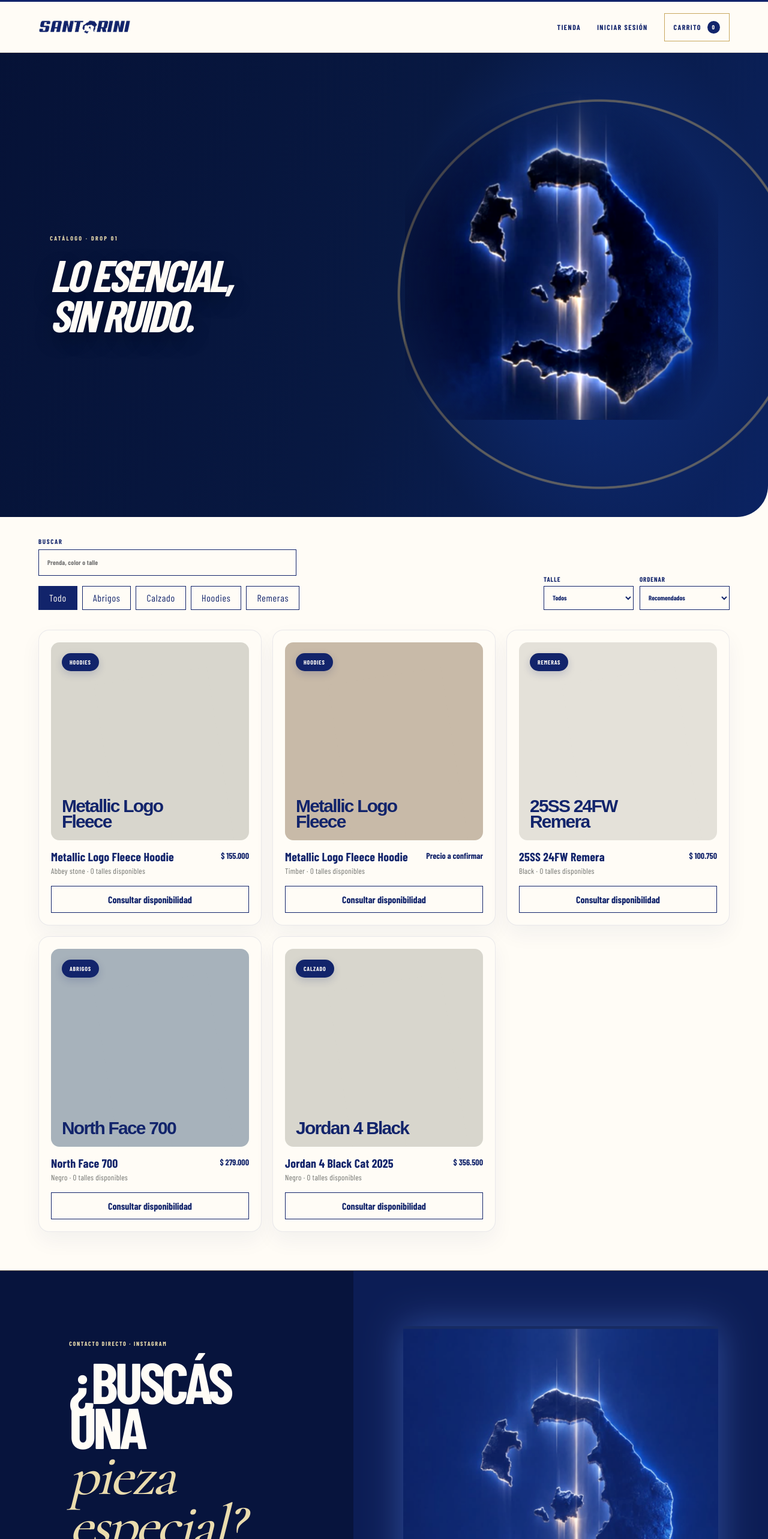
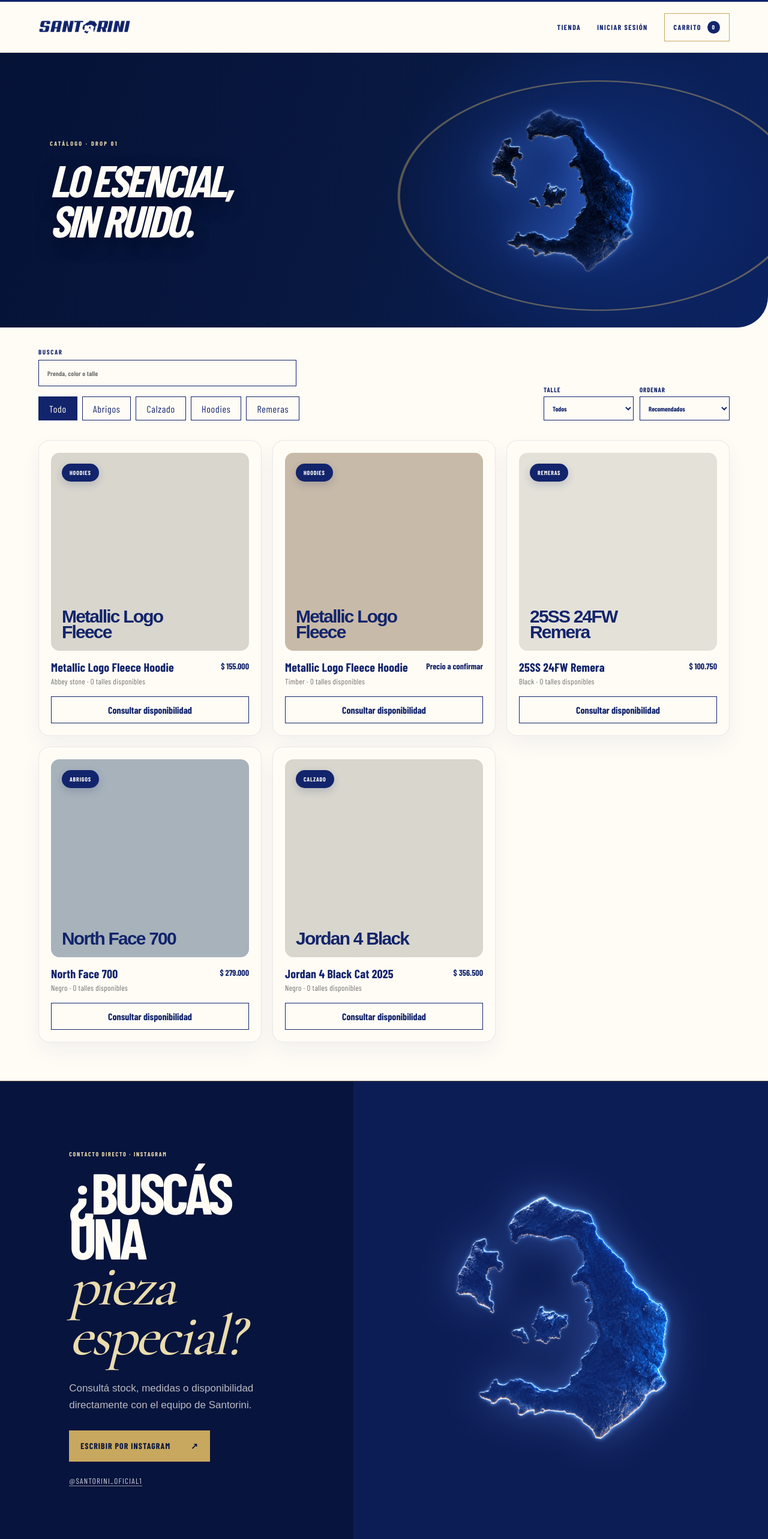
Before and after one commit to ESSESUIZ/Santorini, a Next.js app: page /tienda in a window 1280 px wide. Shown: the top 2566 px of the page at 60% size. Built offline with nearby package versions, Linux system fonts and the light colour scheme; no server answers; a web font is replaced by a local one.

Commit message:
feat: unify public banners with clean island asset

```diff
--- a/app/brand-motion.css
+++ b/app/brand-motion.css
@@ -652,8 +652,8 @@ button, a { touch-action: manipulation; }
 .catalog-head .catalog-copy .eyebrow { margin-bottom: 22px; color: #eadcae; }
 .catalog-head h1 { max-width: 680px; color: #fffcf6; font-size: clamp(3rem, 5.8vw, 6.2rem); font-style: italic; letter-spacing: -.055em; text-shadow: 0 12px 34px rgba(0,0,0,.28); }
 .catalog-banner-island { z-index: 1; min-height: 310px; overflow: hidden; opacity: 1; }
-.catalog-banner-island img { width: min(112%, 560px); max-height: none; object-fit: cover; object-position: 50% 18%; clip-path: inset(0 0 18% 0); mix-blend-mode: screen; filter: brightness(1.16) contrast(1.08) drop-shadow(0 0 30px rgba(79,139,255,.54)); animation: catalog-island-drift 6.2s ease-in-out infinite; }
-@keyframes catalog-island-drift { 0%,100% { transform: translateY(2px) scale(1.08); } 50% { transform: translateY(-8px) scale(1.105); } }
+.catalog-banner-island img { width: min(88%, 470px); max-height: 330px; object-fit: contain; object-position: center; clip-path: none; mix-blend-mode: normal; filter: drop-shadow(0 0 30px rgba(79,139,255,.54)); animation: catalog-island-drift 6.2s ease-in-out infinite; }
+@keyframes catalog-island-drift { 0%,100% { transform: translateY(2px) rotate(-.5deg); } 50% { transform: translateY(-8px) rotate(.5deg); } }
 @media (max-width: 850px) {
   .catalog-head { min-height: 480px; grid-template-columns: 1fr; padding: 60px 24px 38px; border-radius: 0 0 38px 0; }
   .catalog-banner-island { position: absolute; inset: 0 -9vw 0 auto; width: 70vw; min-height: 0; opacity: .5; }
--- a/app/producto/[sku]/ProductDetailClient.tsx
+++ b/app/producto/[sku]/ProductDetailClient.tsx
@@ -33,7 +33,7 @@ export default function ProductDetailClient({ product }: { product: ProductDetai
     <div className="product-breadcrumb"><Link href="/tienda">Tienda</Link><span>/</span><span>{product.category}</span><span>/</span><strong>{product.name}</strong></div>
     <section className="product-detail">
       <div className={`product-gallery product-gallery-stack${product.images.length === 1 ? ' single-image' : ''}`}>
-        {product.images.length ? product.images.map((image, index) => <img key={image} src={image} alt={`${product.name} en ${product.color}${product.images.length > 1 ? `, vista ${index + 1}` : ''}`} width="1200" height="1500" loading={index === 0 ? 'eager' : 'lazy'} fetchPriority={index === 0 ? 'high' : 'auto'} decoding="async" />) : <div className="product-placeholder"><img src="/santorini-island-hero.png" alt="" width="760" height="760" /><span>IMÁGENES PRÓXIMAMENTE</span></div>}
+        {product.images.length ? product.images.map((image, index) => <img key={image} src={image} alt={`${product.name} en ${product.color}${product.images.length > 1 ? `, vista ${index + 1}` : ''}`} width="1200" height="1500" loading={index === 0 ? 'eager' : 'lazy'} fetchPriority={index === 0 ? 'high' : 'auto'} decoding="async" />) : <div className="product-placeholder"><img src="/santorini-island-clean.png" alt="" width="1024" height="1024" /><span>IMÁGENES PRÓXIMAMENTE</span></div>}
       </div>
       <div className="product-purchase">
         <p className="eyebrow">{product.brand}</p>
--- a/app/tienda/ShopClient.tsx
+++ b/app/tienda/ShopClient.tsx
@@ -31,7 +31,7 @@ export default function ShopClient({ initialProducts }: { initialProducts: Produ
     }), [category, groups, query, size, sort]);
   return <main className="storefront">
     <SiteNav />
-    <header className="catalog-head"><div className="catalog-copy"><p className="eyebrow">CATÁLOGO · DROP 01</p><h1>Lo esencial,<br />sin ruido.</h1></div><div className="catalog-banner-island" aria-hidden="true"><img src="/santorini-island-hero.png" alt="" width="720" height="720" loading="eager" decoding="async" /></div></header>
+    <header className="catalog-head"><div className="catalog-copy"><p className="eyebrow">CATÁLOGO · DROP 01</p><h1>Lo esencial,<br />sin ruido.</h1></div><div className="catalog-banner-island" aria-hidden="true"><img src="/santorini-island-clean.png" alt="" width="1024" height="1024" loading="eager" decoding="async" /></div></header>
     <div className="catalog-controls"><div className="catalog-filter-stack"><label className="catalog-search"><span>Buscar</span><input type="search" value={query} onChange={(event) => setQuery(event.target.value)} placeholder="Prenda, color o talle" aria-label="Buscar productos" /></label><div className="filters" aria-label="Filtrar categoría">{categories.map((item) => <button className={category === item ? 'selected' : ''} onClick={() => setCategory(item)} key={item}>{item}</button>)}</div></div><div className="catalog-selects"><label>Talle<select value={size} onChange={(event) => setSize(event.target.value)}><option value="Todos">Todos</option>{sizes.map((item) => <option key={item} value={item}>{item}</option>)}</select></label><label>Ordenar<select value={sort} onChange={(event) => setSort(event.target.value as typeof sort)}><option value="featured">Recomendados</option><option value="price-desc">Mayor precio</option><option value="price-asc">Menor precio</option><option value="size">Por talle</option></select></label></div></div>
     <section className="products">{visible.map((variants, index) => { const product = variants[0]; const inStock = variants.filter((item) => item.stock > 0); return <article className="product" key={`${product.category}-${product.name}-${product.color}`}>
       <Link href={`/producto/${product.id}`} className={`product-image tone-${index % 4}${product.imageUrl ? ' has-photo' : ''}`}><span>{product.category}</span><img src={product.imageUrl ?? '/santorini-mark.png'} alt={product.imageUrl ? `${product.name} en color ${product.color}` : ''} width="900" height="1125" loading="lazy" decoding="async" /><b>{product.name.split(' ').slice(0, 3).join(' ')}</b></Link>
--- a/components/InstagramContact.tsx
+++ b/components/InstagramContact.tsx
@@ -10,7 +10,7 @@ export function InstagramContact({ continuous = false }: { continuous?: boolean
       <a className="instagram-handle" href="https://www.instagram.com/santorini_oficial1/" target="_blank" rel="noreferrer">@santorini_oficial1</a>
     </div>
     {!continuous && <div className="instagram-contact-art" aria-hidden="true">
-      <img src="/santorini-island-hero.png" alt="" width="720" height="720" loading="lazy" decoding="async" />
+      <img src="/santorini-island-clean.png" alt="" width="1024" height="1024" loading="lazy" decoding="async" />
     </div>}
   </section>;
 }
```
